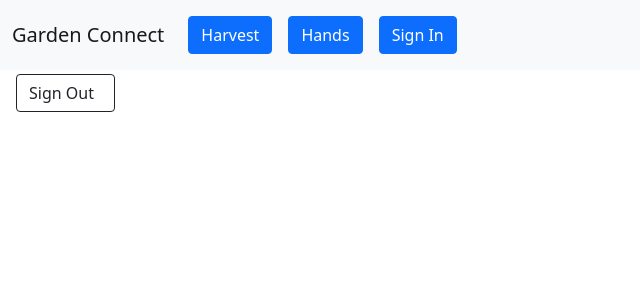
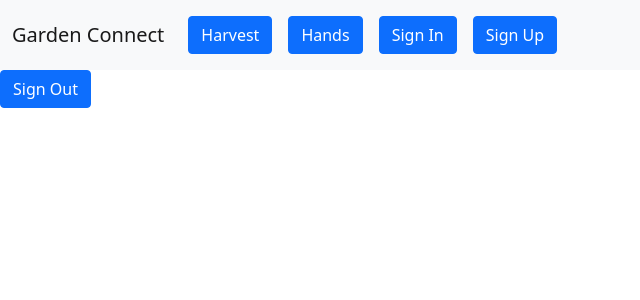
Before and after one commit to garden-connect/garden-connect, a React (Create React App) app in the folder frontend/: page /signout in a window 1280 px wide. Shown: the top 300 px of the page, without its empty margins (0-640 px from the left). Built offline with nearby package versions, Linux system fonts and the light colour scheme.

Commit message:
finished navbar

```diff
--- a/frontend/src/ui/Hands.js
+++ b/frontend/src/ui/Hands.js
@@ -21,7 +21,6 @@ export const Hands = () => {
 
     return (
         <>
-            <Post/>
             {postsActive.map((post , index) =>  <PostCard post={post} key={index}/>)}
         </>
     );
--- a/frontend/src/ui/Harvest.js
+++ b/frontend/src/ui/Harvest.js
@@ -22,7 +22,6 @@ export const Harvest = () => {
 
     return (
         <>
-            <Post/>
             {postsActive.map((post , index) =>  <PostCard post={post} key={index}/>)}
         </>
     );
--- a/frontend/src/ui/shared/components/NavBar.js
+++ b/frontend/src/ui/shared/components/NavBar.js
@@ -7,6 +7,8 @@ import {fetchAuth} from "../../../store/auth";
 import {useDispatch, useSelector} from "react-redux";
 import {SigninModal} from "./sign-in/SigninModal";
 import {SignOutComponent} from "./SignOut";
+import {Post} from "../../Post";
+import {SignUp} from "./sign-up/SignupPage";
 
 export const NavBar = () => {
 
@@ -40,11 +42,21 @@ export const NavBar = () => {
                     <NavLink href="/hands">
                         <Button>Hands</Button>
                     </NavLink>
-                    <NavLink>
-                        <SigninModal/>
-                    </NavLink>
+                    {auth === null && (
+                        <>
+                            <NavLink>
+                                <SigninModal/>
+                            </NavLink>
+                            <NavLink href={"/signup"}>
+                                <Button>Sign Up</Button>
+                            </NavLink>
+                        </>
+                    )}
                     {auth !== null && (
                         <>
+                            <NavLink>
+                                <Post/>
+                            </NavLink>
                             <NavLink>
                                 <SignOutComponent/>
                             </NavLink>
--- a/frontend/src/ui/shared/components/SignOut.js
+++ b/frontend/src/ui/shared/components/SignOut.js
@@ -3,6 +3,7 @@ import {useDispatch} from 'react-redux'
 import { httpConfig } from '../../../utils/http-config'
 import { getAuth } from '../../../store/auth'
 import { FontAwesomeIcon } from '@fortawesome/react-fontawesome'
+import {Button} from "react-bootstrap";
 
 export const SignOutComponent = () => {
     const dispatch = useDispatch()
@@ -18,10 +19,10 @@ export const SignOutComponent = () => {
 
     return (
         <>
-            <div className="dropdown-item sign-out-dropdown">
-                <button className="btn btn-outline-dark" onClick={signOut}>
-                    Sign Out&nbsp;&nbsp;<FontAwesomeIcon icon="sign-out-alt"/>
-                </button>
+            <div>
+                <Button variant={"primary"} onClick={signOut}>
+                    Sign Out
+                </Button>
             </div>
         </>
     )
--- a/frontend/src/ui/shared/components/sign-up/SignupPage.js
+++ b/frontend/src/ui/shared/components/sign-up/SignupPage.js
@@ -1,6 +1,7 @@
 import React from "react";
 import {Button, Form, Container, Row, Col} from "react-bootstrap";
 import {SignupForm} from "./SignupForm";
+import {SigninModal} from "../sign-in/SigninModal";
 
 
 export function SignUp() {
@@ -17,20 +18,13 @@ export function SignUp() {
 
             <Container>
                 <Row>
-                    <Col lg={2} className={"mb-5"}>
-                    <Button variant="primary" type="submit">
-                        Submit
-                    </Button>
-                    </Col>
                     <Col lg={4}>
                     <p>
                     After creating a profile, click here to sign in!
                     </p>
                     </Col>
                     <Col lg={2}>
-                        <Button href='/signin' variant="primary" type="submit">
-                            Sign in
-                        </Button>
+                        <SigninModal/>
                     </Col>
 
                 </Row>
```
